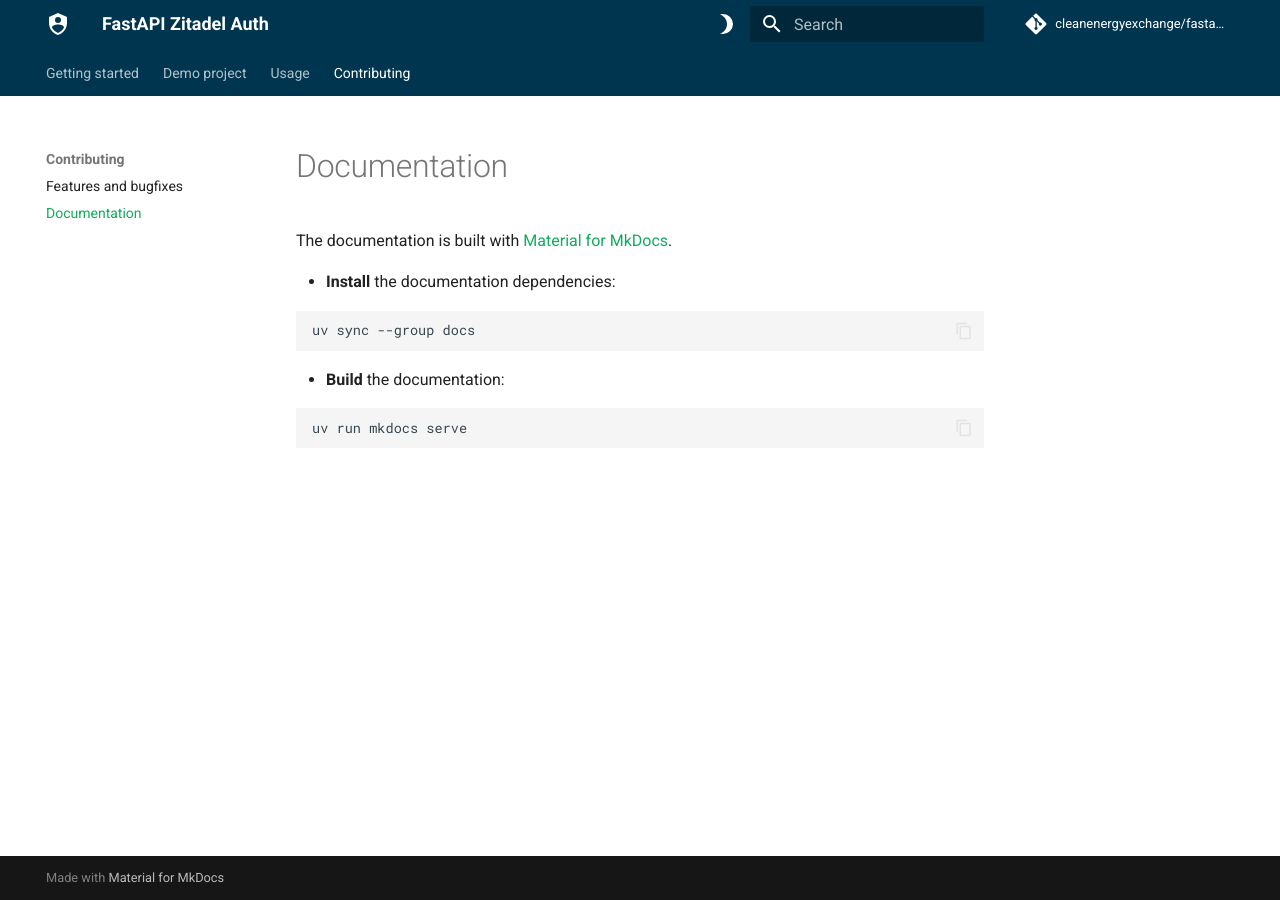
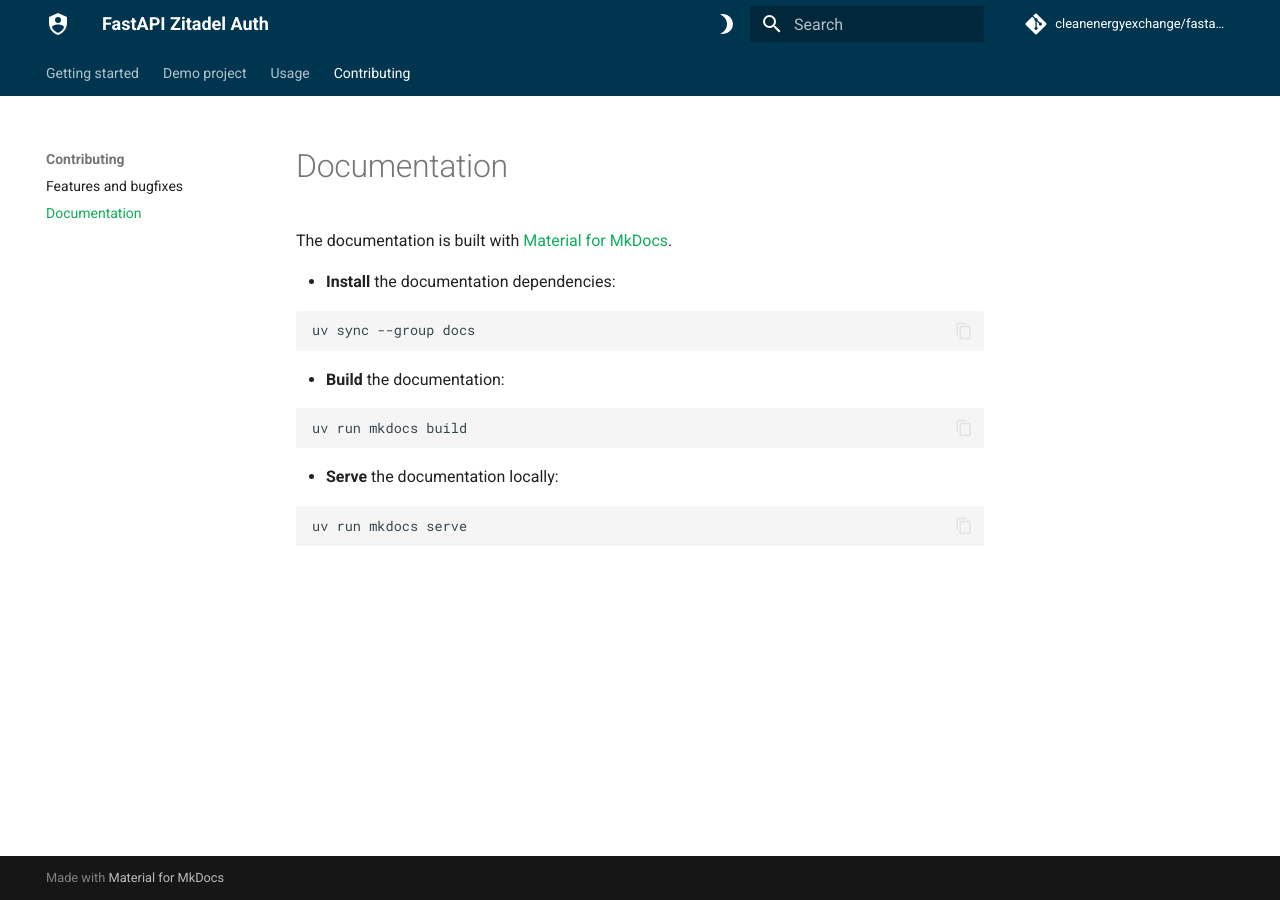
Before and after one commit to cleanenergyexchange/fastapi-zitadel-auth, an MkDocs documentation site: the page built from docs/writing-documentation.md, in a window 1280 px wide. Built offline with MkDocs 1.6.1 and Material for MkDocs 9.7.7, drawn with Linux system fonts in a browser that asks for light colours; comment, search, counter and statistics services are not loaded.

````diff
--- a/docs/writing-documentation.md
+++ b/docs/writing-documentation.md
@@ -11,5 +11,11 @@ uv sync --group docs
 * **Build** the documentation:
 
 ```bash
+uv run mkdocs build
+```
+
+* **Serve** the documentation locally:
+
+```bash
 uv run mkdocs serve
 ```
````
Also changed, not shown: docs/features-and-bugfixes.md (+1 -1 lines), 1 other file.
